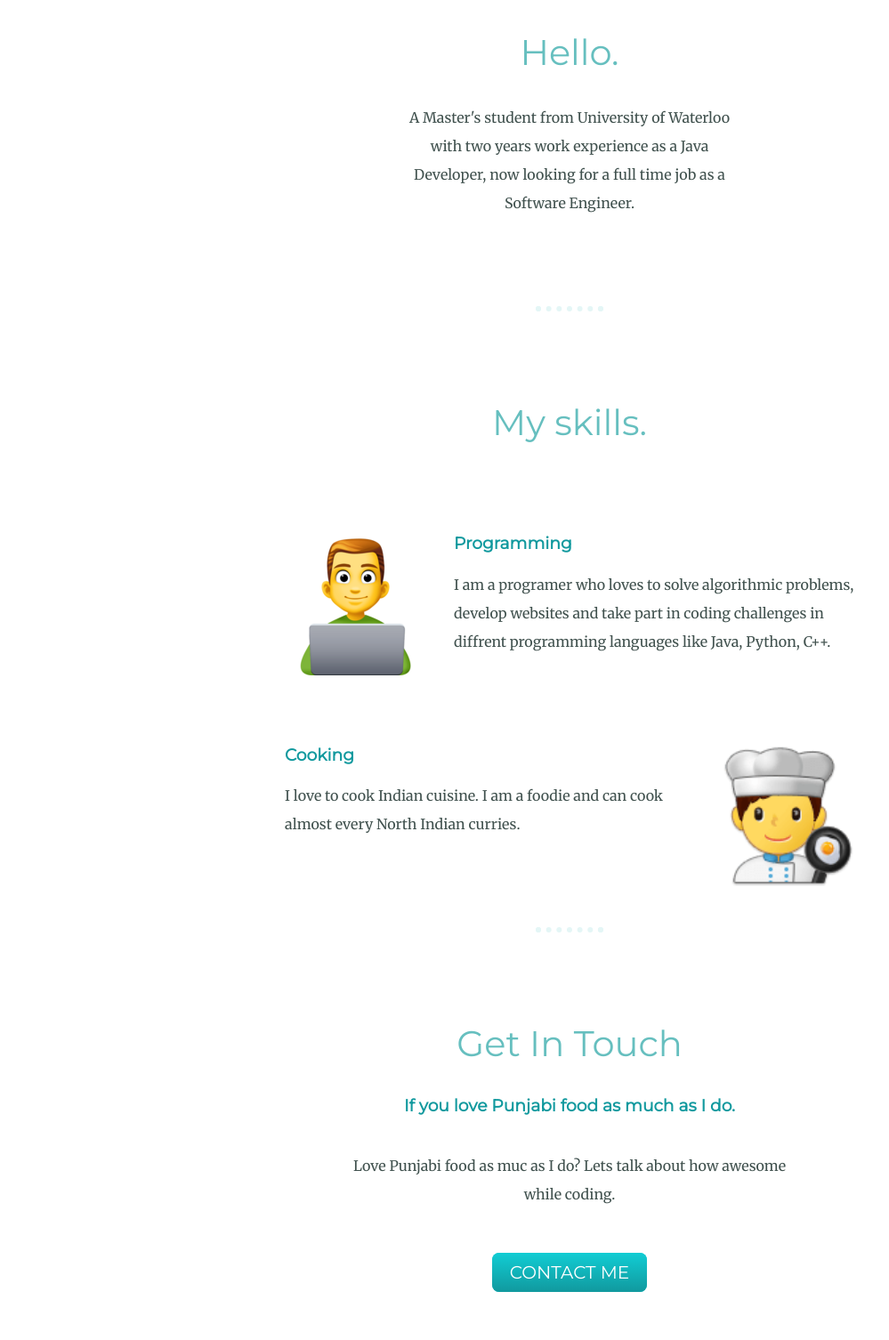
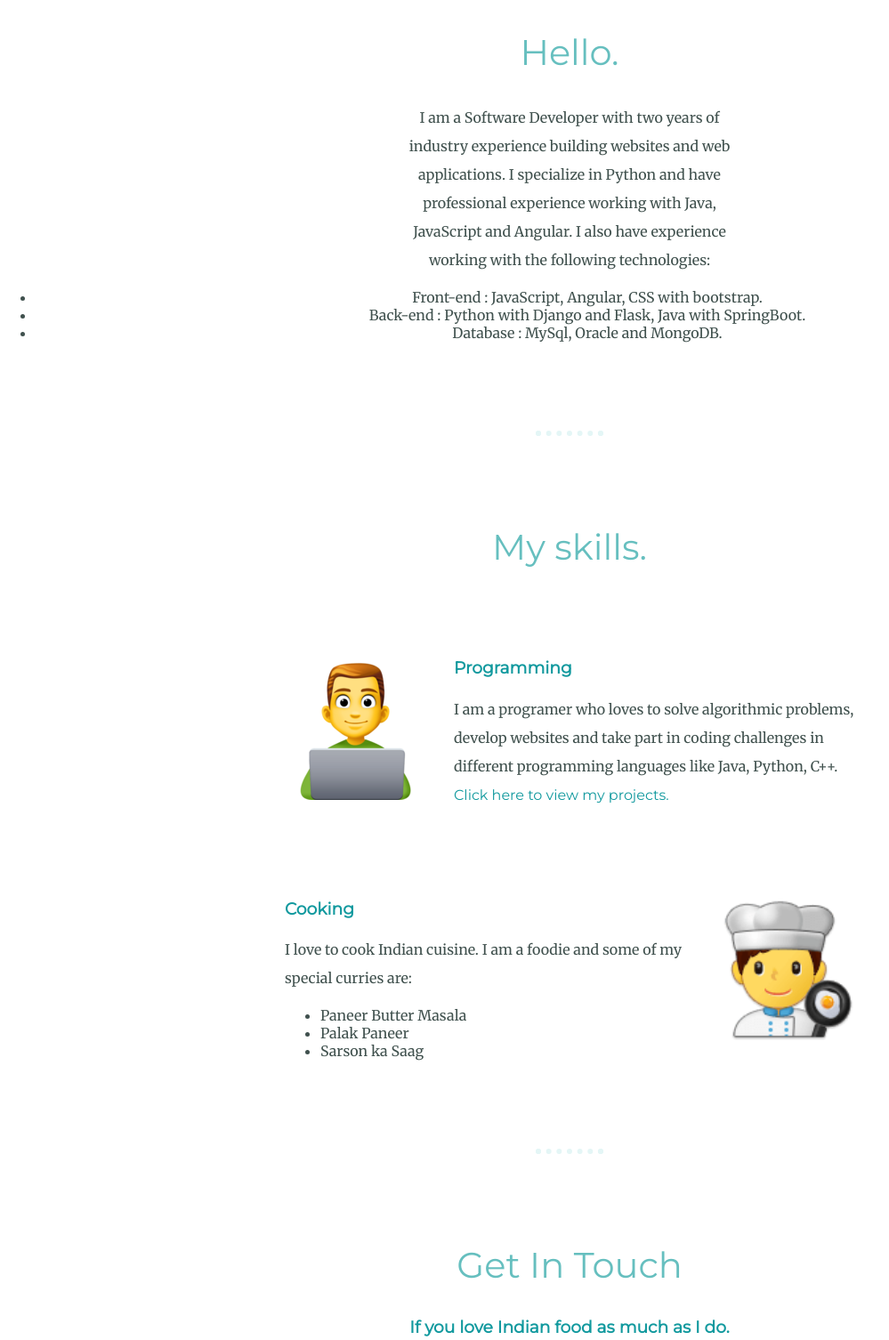
Before and after one commit to MohitGupta0424/Mohit-Gupta, a plain HTML site: page index.html in a window 1280 px wide. Shown: the part 1398-2904 px from the top of the page at 89% size, without its empty margins (0-999 px from the left). Drawn offline with Linux system fonts and the light colour scheme.

Commit message:
Update index.html

```diff
--- a/index.html
+++ b/index.html
@@ -19,7 +19,12 @@
     <div class="profile">
       <img src="images/image.png" alt="">
       <h2>Hello.</h2>
-      <p>A Master's student from University of Waterloo with two years work experience as a Java Developer, now looking for a full time job as a Software Engineer. </p>
+      <p>I am a Software Developer with two years of industry experience building websites and web applications. I specialize in Python and have professional experience working with Java, JavaScript and Angular. I also have experience working with the following technologies:</p>
+        <ul class="technologies">
+          <li>Front-end : JavaScript, Angular, CSS with bootstrap.</li>
+          <li>Back-end : Python with Django and Flask, Java with SpringBoot.</li>
+          <li>Database : MySql, Oracle and MongoDB.</li>
+        </ul>
     </div>
     <hr>
     <div class="skills">
@@ -27,19 +32,29 @@
       <div class="skill-row">
         <img class = "programming" src="images/programer.png" alt="">
         <h3>Programming</h3>
-    <p>I am a programer who loves to solve algorithmic problems, develop websites and take part in coding challenges in diffrent programming languages like Java, Python, C++.</p>
+        <p>I am a programer who loves to solve algorithmic problems, develop websites and take part in coding challenges in different programming languages like Java, Python, C++.
+          <br>
+          <a style="margin : 0" href="projects.html">Click here to view my projects.</a>
+        </p>
       </div>
       <div class="skill-row">
         <img class = "cooking" src="images/cooking.png" alt="">
         <h3>Cooking</h3>
-    <p>I love to cook Indian cuisine. I am a foodie and can cook almost every North Indian curries.</p>
+        <p>I love to cook Indian cuisine. I am a foodie and some of my special curries are:
+          <ul>
+            <li>Paneer Butter Masala</li>
+            <li>Palak Paneer</li>
+            <li>Sarson ka Saag</li>
+
+          </ul>
+        </p>
       </div>
     </div>
     <hr>
     <div class="contact-me">
       <h2>Get In Touch</h2>
-  <h3>If you love Punjabi food as much as I do.</h3>
-  <p class="contact-message">Love Punjabi food as muc as I do? Lets talk about how awesome while coding.</p>
+      <h3>If you love Indian food as much as I do.</h3>
+      <p class="contact-message">Love Indian food as much as I do? Lets talk about how awesome it is while coding.</p>
       <a class="butn" href="mailto:name@gmail.com">CONTACT ME</a>
     </div>
   </div>
```
Lines whose indentation alone changed are shown as unchanged.
